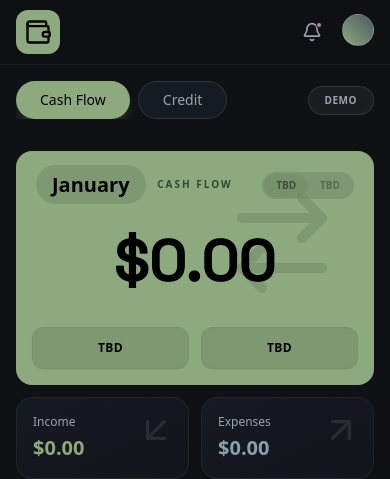
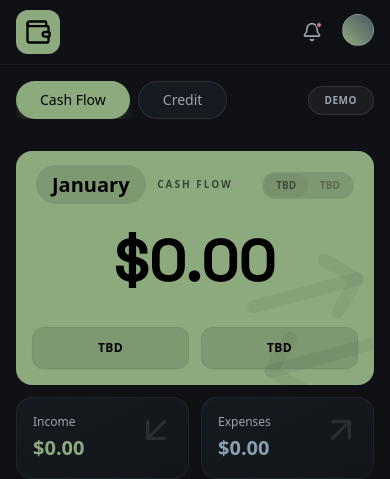
Before and after one commit to atnwl/finance-dashboard-gemini, a React (Vite) app: page / in a window 390 px wide. Shown: the top 479 px of the page. Built offline with nearby package versions, Linux system fonts and the light colour scheme.

Commit message:
Apply accounting format and conditional red styling for negative cash flow

```diff
--- a/src/App.jsx
+++ b/src/App.jsx
@@ -20,6 +20,12 @@ function cn(...inputs) {
   return twMerge(clsx(inputs));
 }
 
+const formatAccounting = (val) => {
+  const isNeg = val < 0;
+  const absVal = Math.abs(val).toLocaleString('en-US', { minimumFractionDigits: 2, maximumFractionDigits: 2 });
+  return isNeg ? `($${absVal})` : `$${absVal}`;
+};
+
 const MONTHS = [
   'January', 'February', 'March', 'April', 'May', 'June',
   'July', 'August', 'September', 'October', 'November', 'December'
@@ -1039,49 +1045,73 @@ export default function App() {
           {viewMode === 'cashflow' && (
             <>
               {/* New Hero Card - Cash Flow Style */}
-              <Card className="col-span-2 md:col-span-2 lg:col-span-2 p-0 relative overflow-hidden bg-primary text-black border-none min-h-[220px] flex flex-col justify-between">
+              {(() => {
+                const isNegative = financials.net < 0;
+                return (
+                  <Card className={cn(
+                    "col-span-2 md:col-span-2 lg:col-span-2 p-0 relative overflow-hidden border-none min-h-[220px] flex flex-col justify-between transition-colors duration-500",
+                    isNegative ? "bg-red-500 text-white shadow-xl shadow-red-500/20" : "bg-primary text-black"
+                  )}>
                     <div className="p-5 flex-1 relative z-10">
                       <div className="flex justify-between items-center mb-2 relative">
                         <div className="z-20">
-                      <span className="text-xl font-bold bg-black/10 px-4 py-1.5 rounded-full backdrop-blur-sm">
+                          <span className={cn(
+                            "text-xl font-bold px-4 py-1.5 rounded-full backdrop-blur-sm",
+                            isNegative ? "bg-white/20" : "bg-black/10"
+                          )}>
                             {MONTHS[selectedMonth]}
                           </span>
                         </div>
 
                         {/* Centered Title */}
                         <div className="absolute left-1/2 -translate-x-1/2 top-1.5 z-10 w-full text-center">
-                      <h3 className="text-black/60 text-[10px] font-bold uppercase tracking-[0.2em]">Cash Flow</h3>
+                          <h3 className={cn(
+                            "text-[10px] font-bold uppercase tracking-[0.2em]",
+                            isNegative ? "text-white/60" : "text-black/60"
+                          )}>Cash Flow</h3>
                         </div>
 
                         {/* Placeholder Toggles */}
-                    <div className="flex bg-black/10 rounded-full p-0.5 backdrop-blur-md z-20">
-                      <div className="px-3 py-1 bg-black/10 rounded-full text-[10px] font-bold opacity-50">TBD</div>
+                        <div className={cn(
+                          "flex rounded-full p-0.5 backdrop-blur-md z-20",
+                          isNegative ? "bg-white/10" : "bg-black/10"
+                        )}>
+                          <div className={cn("px-3 py-1 rounded-full text-[10px] font-bold opacity-50", isNegative ? "bg-white/10" : "bg-black/10")}>TBD</div>
                           <div className="px-3 py-1 rounded-full text-[10px] font-bold opacity-30">TBD</div>
                         </div>
                       </div>
 
                       <div className="mt-8 text-center flex flex-col items-center justify-center flex-1">
                         <p className="text-6xl font-display font-bold tracking-tight">
-                      ${financials.net.toLocaleString('en-US', { minimumFractionDigits: 2, maximumFractionDigits: 2 })}
+                          {formatAccounting(financials.net)}
                         </p>
                       </div>
                     </div>
 
                     {/* TBD Actions */}
                     <div className="p-4 grid grid-cols-2 gap-3 mt-auto">
-                  <button className="py-3 bg-black/10 hover:bg-black/20 rounded-xl transition-all text-xs font-bold uppercase tracking-wide flex items-center justify-center gap-2 backdrop-blur-sm shadow-sm border border-black/5">
+                      <button className={cn(
+                        "py-3 rounded-xl transition-all text-xs font-bold uppercase tracking-wide flex items-center justify-center gap-2 backdrop-blur-sm shadow-sm border",
+                        isNegative ? "bg-white/10 hover:bg-white/20 border-white/10" : "bg-black/10 hover:bg-black/20 border-black/5"
+                      )}>
                         <span>TBD</span>
                       </button>
-                  <button className="py-3 bg-black/10 hover:bg-black/20 rounded-xl transition-all text-xs font-bold uppercase tracking-wide flex items-center justify-center gap-2 backdrop-blur-sm shadow-sm border border-black/5">
+                      <button className={cn(
+                        "py-3 rounded-xl transition-all text-xs font-bold uppercase tracking-wide flex items-center justify-center gap-2 backdrop-blur-sm shadow-sm border",
+                        isNegative ? "bg-white/10 hover:bg-white/20 border-white/10" : "bg-black/10 hover:bg-black/20 border-black/5"
+                      )}>
                         <span>TBD</span>
                       </button>
                     </div>
 
                     {/* Background Decor */}
-                <div className="absolute top-0 right-0 p-8 opacity-10 pointer-events-none">
-                  <ArrowRightLeft size={120} className="text-black" />
-                </div>
+                    <ArrowRightLeft size={160} className={cn(
+                      "absolute bottom-[-20px] right-[-20px] rotate-[-15deg] pointer-events-none transition-colors",
+                      isNegative ? "text-white/5" : "text-black/5"
+                    )} />
                   </Card>
+                );
+              })()}
 
               {/* Income Card */}
               <Card
@@ -1356,7 +1386,7 @@ export default function App() {
             </div>
           </Card>
         </div>
-      </div>
+      </div >
     );
   };
 
```
Lines whose indentation alone changed are shown as unchanged.
